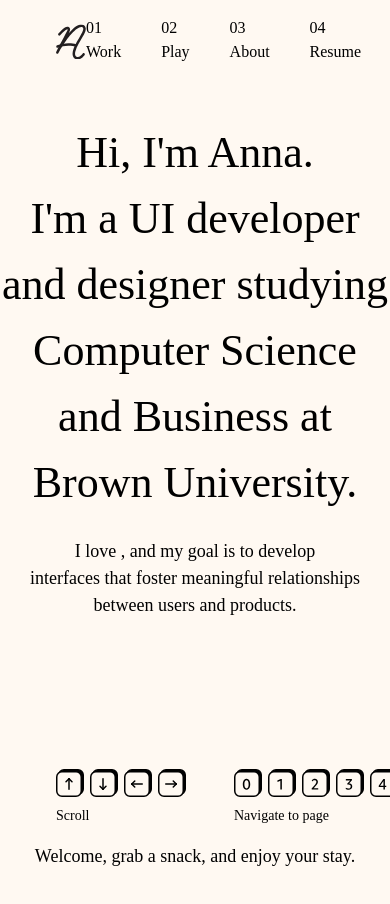
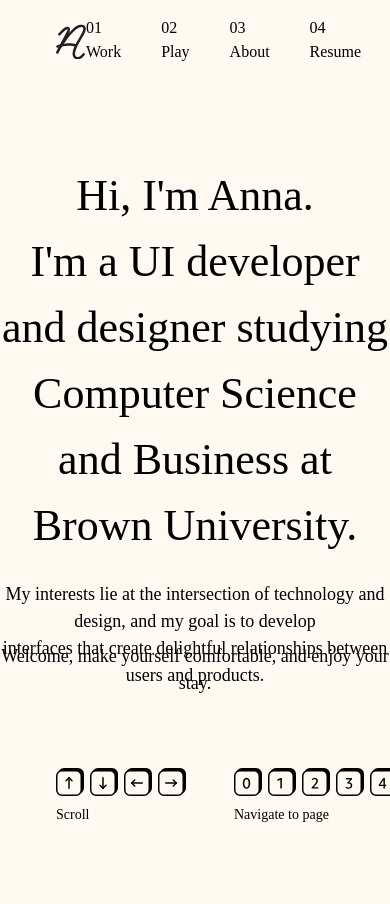
Before and after one commit to awang1245/anna-wang-portfolio, a React (Vite) app: page / in a window 390 px wide. Shown: the top 904 px of the page. After the commit the page ends 844 px from the top, so only its background shows below. Built offline with nearby package versions, Linux system fonts and the light colour scheme; a web font is replaced by a local one.

Commit message:
feat: responsive??

```diff
--- a/src/App.tsx
+++ b/src/App.tsx
@@ -17,10 +17,11 @@
 import Beestar from "./components/Beestar";
 import ABTesting from "./components/ABTesting";
 import KopiDevelopment from "./components/KopiDevelopment";
-import { AnimatePresence } from "framer-motion";
+// import { AnimatePresence } from "framer-motion";
 
 function App() {
   const [isShown, setIsShown] = useState<boolean>(true);
+  const [isDark, setIsDark] = useState<boolean>(true);
   const navigate = useNavigate();
   const location = useLocation();
 
@@ -247,7 +248,7 @@
           </div>
         </div>
       )}
-      <AnimatePresence initial={false}>
+      {/* <AnimatePresence initial={false}> */}
       <Routes>
         <Route path="/" element={<Home />} />
         <Route path="/work" element={<Work />} />
@@ -259,7 +260,7 @@
         <Route path="/ab-testing" element={<ABTesting />} />
         <Route path="/kopi-development" element={<KopiDevelopment />} />
       </Routes>
-      </AnimatePresence>
+      {/* </AnimatePresence> */}
     </article>
   );
 }
--- a/src/components/Home.tsx
+++ b/src/components/Home.tsx
@@ -1,32 +1,39 @@
 import "../styles/Home.css";
 import "@dotlottie/player-component";
 import { useEffect, useState } from "react";
-import { motion } from "framer-motion";
+// import { motion } from "framer-motion";
 
 function Home() {
-  const [wideScreen, setWideScreen] = useState<boolean>(false);
+  const [medScreen, setMedScreen] = useState<boolean>(false);
 
   useEffect(() => {
-    const detectWide = () => {
-      setWideScreen(window.innerWidth > 1600);
+    const detectScreenSize = () => {
+      const windowWidth = window.innerWidth;
+      setMedScreen(windowWidth <= 2400);
     };
 
-    detectWide();
-    window.addEventListener("resize", detectWide);
+    detectScreenSize();
+
+    const handleResize = () => {
+      detectScreenSize();
+    };
+
+    window.addEventListener("resize", handleResize);
 
     return () => {
-      window.removeEventListener("resize", detectWide);
+      window.removeEventListener("resize", handleResize);
     };
   });
 
   return (
     <>
-      <motion.main
+      <main>
+        {/* <motion.main
         initial={{ y: "100%" }}
         animate={{ y: "0%" }}
         transition={{ duration: 0.75, ease: "easeOut" }}
         exit={{ opacity: 1 }}
-      >
+      > */}
         <div className="home">
           <div className="text">
             <div className="intro">
@@ -36,8 +43,9 @@
               Computer Science and Business at Brown University.
             </div>
             <p>
-              I love , and my goal is to develop <br />
-              interfaces that foster meaningful relationships between users and
+              My interests lie at the intersection of technology and design, and
+              my goal is to develop <br />
+              interfaces that create delightful relationships between users and
               products.
             </p>
           </div>
@@ -50,18 +58,19 @@
               <dotlottie-player
                 src="https://lottie.host/a7977099-2933-4065-94ce-5f9e5a9d47b1/f7j2aSIHgG.json"
                 background="transparent"
-                style={wideScreen ? {} : { minWidth: "2850px" }}
+                style={medScreen ? { minWidth: "2850px" } : {}}
                 speed="0.3"
                 loop
                 autoplay
               ></dotlottie-player>
             </div>
             <div className="welcome">
-              Welcome, grab a snack, and enjoy your stay.
+              Welcome, make yourself comfortable, and enjoy your stay.
             </div>
           </div>
         </div>
-      </motion.main>
+        {/* </motion.main> */}
+      </main>
     </>
   );
 }
--- a/src/components/Work.tsx
+++ b/src/components/Work.tsx
@@ -1,17 +1,18 @@
 import { NavLink } from "react-router-dom";
 import "../styles/Work.css";
-import { motion } from "framer-motion";
+// import { motion } from "framer-motion";
 
 function Work() {
   return (
     <>
-      <motion.main
+      <main>
+        {/* <motion.main
         initial={{ y: "100%" }}
         animate={{ y: "0%" }}
         transition={{ duration: 0.75, ease: "easeOut" }}
         exit={{ opacity: 1 }}
         className="work"
-      >
+      > */}
         <div className="work-content">
           <NavLink to={"/beestar-redesign"}>
             <div className="work-card">Beestar.org</div>
@@ -23,7 +24,8 @@
             <div className="work-card">Kopi Organic Roastery</div>
           </NavLink>
         </div>
-      </motion.main>
+        {/* </motion.main> */}
+      </main>
     </>
   );
 }
--- a/src/styles/App.css
+++ b/src/styles/App.css
@@ -2,6 +2,11 @@
   width: 100vw;
   height: 100vh;
   margin: 0;
+}
+
+article {
+  width: 100%;
+  height: 100%;
 }
 
 header {
@@ -57,6 +62,7 @@
   position: fixed;
   width: 100%;
   z-index: 20;
+  height: 96px;
   padding: 18px 56px;
   display: flex;
   flex-flow: row nowrap;
--- a/src/styles/Home.css
+++ b/src/styles/Home.css
@@ -1,7 +1,18 @@
+main {
+  width: 100%;
+  height: calc(100% - 160px);
+  display: flex;
+  flex-flow: row nowrap;
+  justify-content: center;
+}
+
 .home {
+  width: 100%;
+  height: 100%;
   display: flex;
   flex-flow: column;
   align-items: center;
+  justify-content: center;
   text-align: center;
 }
 
@@ -27,7 +38,7 @@
 }
 
 .sushi-belt {
-  height: 200px;
+  height: auto;
   width: 100%;
   display: flex;
   justify-content: center;
@@ -35,9 +46,9 @@
   overflow-x: hidden;
 }
 
-@media (width <= 1600px) {
+@media (max-width: 1600px) {
   .sushi-belt {
-    height: 270px;
+    height: auto;
     display: flex;
     justify-content: center;
     position: relative;
```
Lines whose indentation alone changed are shown as unchanged.
